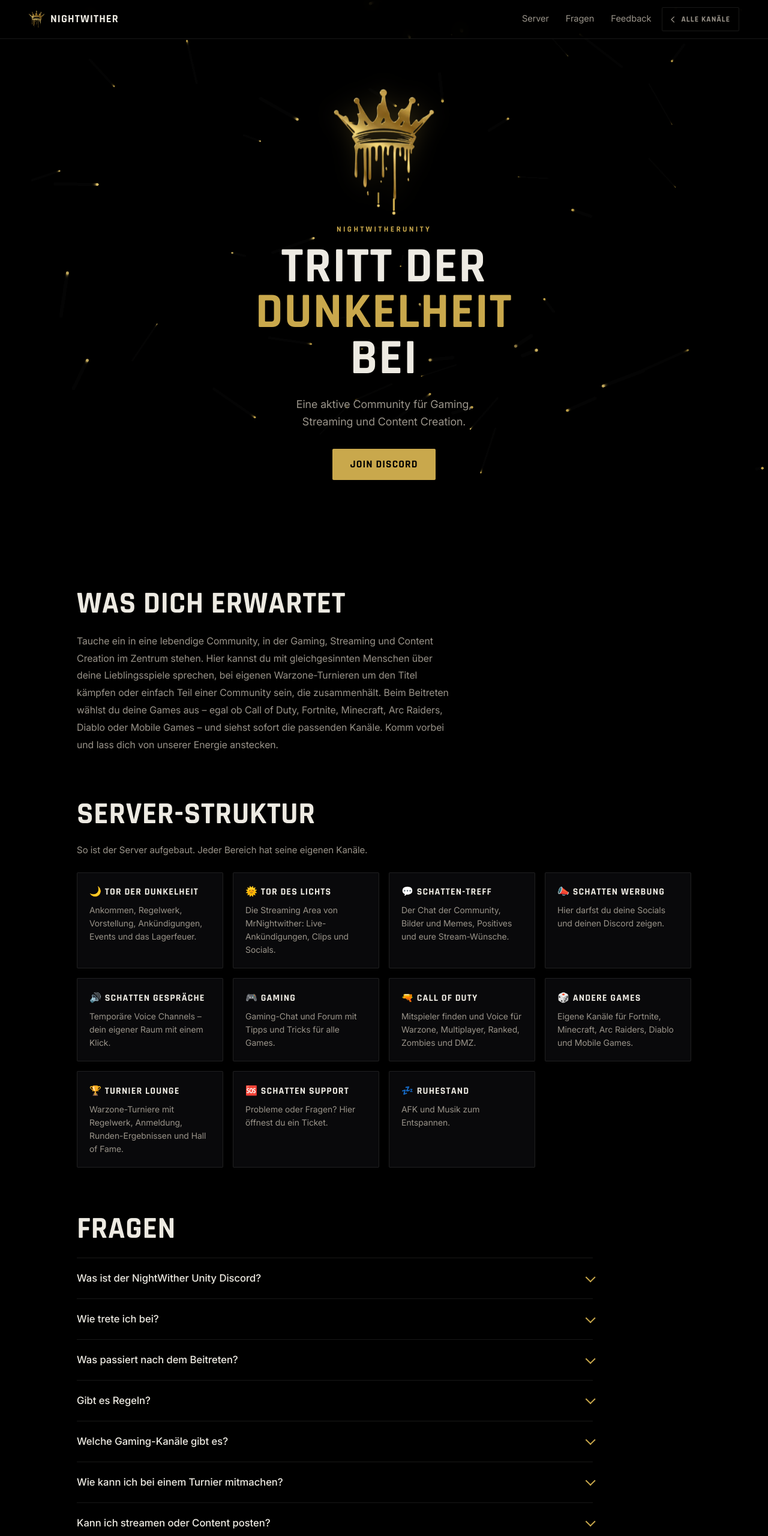
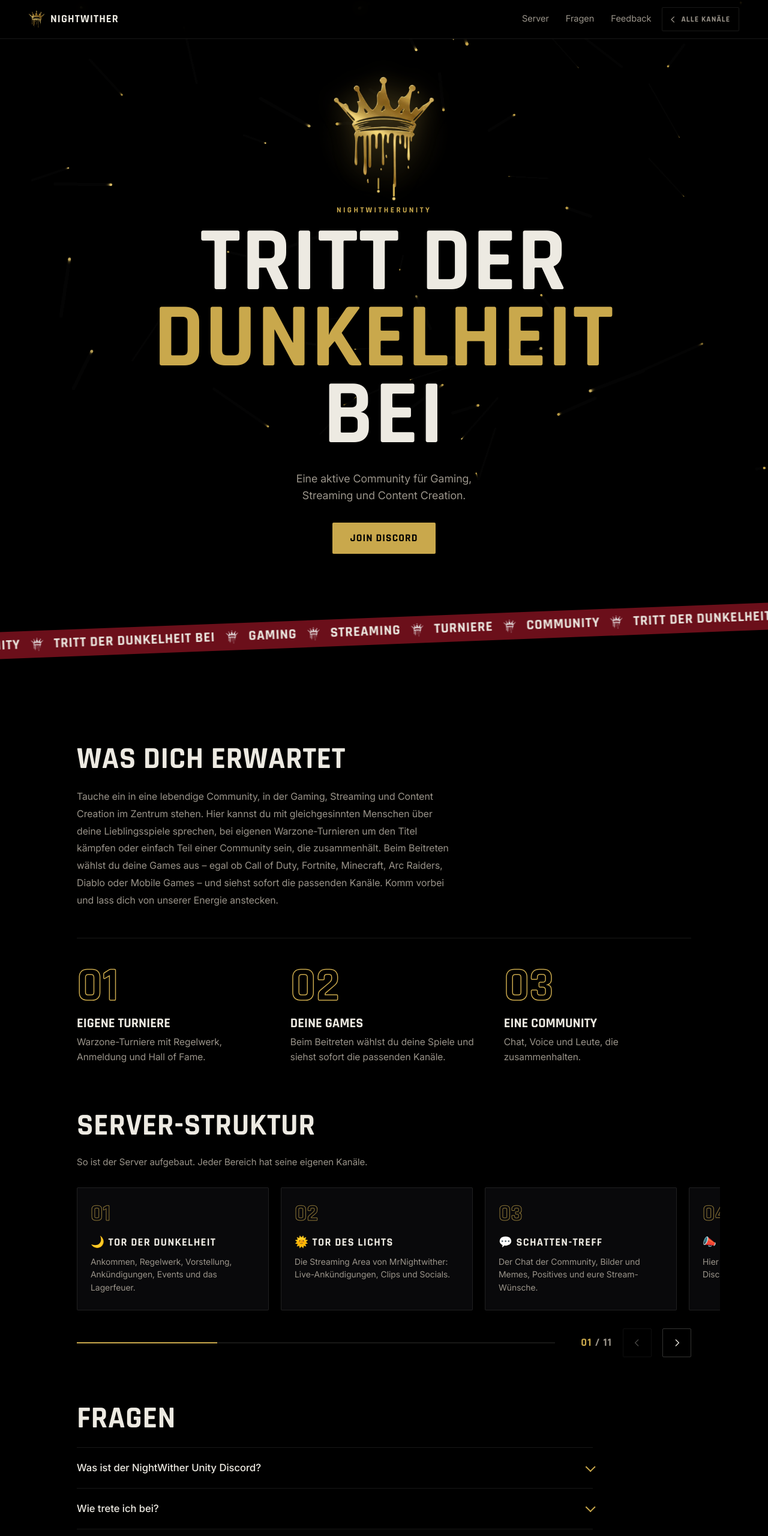
Before and after one commit to MrNightWither/discord, a plain HTML site: page index.html in a window 1280 px wide. Shown: the top 2560 px of the page at 60% size. Drawn offline with Linux system fonts and the light colour scheme; no server answers.

Commit message:
feat: Discord-Seite im Shop-Look, Mitgliederzahlen mit Wiederholung und Merker

```diff
--- /dev/null
+++ b/auftritt.css
@@ -0,0 +1,167 @@
+/* NightWither Discord-Seite – Umbau im Shop-Look (15.11.2026)
+   Großer Schriftzug, Laufband, Slider für die Server-Struktur, Einblenden beim Scrollen.
+   Zurücksetzen: in index.html die zwei Zeilen mit „auftritt“ entfernen. */
+
+/* ---------- Leiste: goldene Fortschrittslinie + wachsender Unterstrich ---------- */
+.bar::after {
+  content: ''; position: absolute; left: 0; right: 0; bottom: -1px; height: 2px;
+  background: linear-gradient(90deg, var(--gold), var(--gold-hi));
+  transform: scaleX(var(--prog, 0)); transform-origin: left;
+  pointer-events: none;
+}
+.bar-nav a { position: relative; padding: 6px 0; }
+.bar-nav a::after {
+  content: ''; position: absolute; left: 0; right: 0; bottom: 0; height: 1px; background: var(--gold);
+  transform: scaleX(0); transform-origin: right; transition: transform 0.35s var(--ease);
+}
+.bar-nav a:hover::after, .bar-nav a:focus-visible::after { transform: scaleX(1); transform-origin: left; }
+
+/* ---------- Kopf ---------- */
+.hero { min-height: calc(100svh - 66px - 96px); justify-content: center; padding-top: clamp(28px, 5vw, 64px); padding-bottom: clamp(36px, 6vw, 72px); }
+.hero-mark { margin-bottom: 26px; }
+.hero-mark::before {
+  content: ''; position: absolute; inset: -38% -45%; z-index: -1; pointer-events: none;
+  background: radial-gradient(closest-side, rgba(201, 168, 76, 0.22), transparent 72%);
+  animation: glimmen 5.5s ease-in-out infinite;
+}
+@keyframes glimmen { 0%, 100% { opacity: 0.45; transform: scale(0.94); } 50% { opacity: 1; transform: scale(1.06); } }
+.hero-word { font-size: clamp(3.1rem, 16.5vw, 9.5rem); line-height: 0.84; letter-spacing: 0.01em; }
+.hero-line { margin-top: 26px; }
+
+/* Goldknopf: Lichtstreifen beim Überfahren */
+.btn-gold { position: relative; overflow: hidden; }
+.btn-gold::before {
+  content: ''; position: absolute; top: 0; bottom: 0; left: 0; width: 45%;
+  background: linear-gradient(100deg, transparent, rgba(255, 255, 255, 0.55), transparent);
+  transform: translateX(-130%) skewX(-18deg);
+  transition: transform 0.75s var(--ease);
+  pointer-events: none;
+}
+.btn-gold:hover::before, .btn-gold:focus-visible::before { transform: translateX(330%) skewX(-18deg); }
+.btn-gold[disabled]::before { display: none; }
+
+/* ---------- Laufband ---------- */
+.band { position: relative; z-index: 1; height: clamp(84px, 11vw, 120px); overflow: hidden; margin-bottom: clamp(24px, 4vw, 48px); }
+.band-in {
+  position: absolute; left: -10%; top: 28%; width: 120%;
+  padding: 11px 0; overflow: hidden;
+  background: var(--blood);
+  transform: rotate(-2.2deg);
+  box-shadow: 0 10px 30px rgba(0, 0, 0, 0.6);
+}
+.band-track { display: flex; width: max-content; animation: bandLauf 44s linear infinite; }
+.band-track span {
+  display: inline-flex; align-items: center; gap: 18px; padding-right: 18px;
+  font-family: var(--display); font-weight: 700; text-transform: uppercase; white-space: nowrap;
+  font-size: clamp(1.05rem, 2vw, 1.45rem); letter-spacing: 0.04em; line-height: 1; color: var(--bone);
+}
+.band-track img { width: 20px; height: auto; filter: brightness(0) invert(0.93); }
+@keyframes bandLauf { to { transform: translateX(-50%); } }
+
+/* ---------- Zahlen: groß und ohne Kasten ---------- */
+.stats { grid-template-columns: repeat(2, minmax(0, 1fr)); max-width: 760px; gap: 0; border-top: 1px solid var(--line); border-bottom: 1px solid var(--line); padding: 0; margin: 0 auto clamp(40px, 6vw, 84px); width: calc(100% - var(--pad) * 2); }
+.stat-card { background: none; border: 0; backdrop-filter: none; -webkit-backdrop-filter: none; padding: clamp(22px, 4vw, 38px) 12px; }
+.stat-card + .stat-card { border-left: 1px solid var(--line); }
+.stat-card::after { display: none; }
+.stat-number { font-size: clamp(3rem, 9vw, 5.6rem); font-variant-numeric: tabular-nums; }
+
+/* ---------- Was dich erwartet: drei Punkte ---------- */
+.punkte { list-style: none; display: grid; grid-template-columns: repeat(3, 1fr); gap: clamp(18px, 3.4vw, 48px); margin-top: clamp(28px, 4vw, 48px); padding-top: clamp(24px, 3.4vw, 40px); border-top: 1px solid var(--line); }
+.punkt-nr {
+  display: block; font-family: var(--display); font-weight: 700; line-height: 1;
+  font-size: clamp(3.2rem, 6.4vw, 5rem); color: transparent; -webkit-text-stroke: 1.5px var(--gold);
+}
+.punkte h3 { font-family: var(--display); font-weight: 700; text-transform: uppercase; font-size: 1.4rem; line-height: 1.1; margin: 10px 0 6px; }
+.punkte p { color: var(--ash); max-width: 32ch; font-size: 0.98rem; }
+
+/* ---------- Server-Struktur als Slider (Klasse setzt auftritt.js) ---------- */
+.server-grid { counter-reset: bereich; }
+.server-item::before {
+  counter-increment: bereich; content: counter(bereich, decimal-leading-zero);
+  display: block; margin-bottom: 14px;
+  font-family: var(--display); font-weight: 700; font-size: 2.4rem; line-height: 1;
+  color: transparent; -webkit-text-stroke: 1px rgba(201, 168, 76, 0.7);
+}
+.server-item { padding: 24px 22px 26px; }
+.server-item h3 { font-size: 1.15rem; }
+.server-grid.is-slider {
+  display: flex; gap: clamp(12px, 1.8vw, 20px);
+  overflow-x: auto; overscroll-behavior-x: contain;
+  scroll-snap-type: x mandatory; scrollbar-width: none;
+  margin-inline: calc(var(--pad) * -1); padding: 6px var(--pad) 10px;
+  scroll-padding-inline: var(--pad);
+  cursor: grab;
+}
+.server-grid.is-slider::-webkit-scrollbar { display: none; }
+.server-grid.is-slider:focus-visible { outline-offset: -2px; }
+.server-grid.is-slider .server-item { flex: 0 0 clamp(240px, 27vw, 320px); scroll-snap-align: start; min-height: 190px; }
+.server-grid.is-slider.zieht { scroll-snap-type: none; cursor: grabbing; user-select: none; }
+
+.slider-nav { display: flex; align-items: center; gap: 18px; margin-top: 20px; }
+.slider-line { position: relative; flex: 1; height: 2px; background: var(--line); overflow: hidden; }
+.slider-line i { position: absolute; left: 0; top: 0; bottom: 0; background: var(--gold); transition: transform 0.15s linear; }
+.slider-count { font-family: var(--display); font-weight: 700; font-size: 1.15rem; letter-spacing: 0.06em; color: var(--ash); font-variant-numeric: tabular-nums; min-width: 4.2em; text-align: right; }
+.slider-count b { color: var(--gold); font-weight: 700; }
+.slider-btn {
+  width: 48px; height: 48px; flex: none; display: grid; place-items: center;
+  border: 1px solid rgba(237, 234, 226, 0.22); border-radius: 2px;
+  transition: border-color 0.2s, background 0.2s, opacity 0.2s;
+}
+.slider-btn svg { width: 20px; height: 20px; fill: none; stroke: var(--bone); stroke-width: 1.6; stroke-linecap: round; stroke-linejoin: round; transition: transform 0.3s var(--ease), stroke 0.2s; }
+.slider-btn:hover:not([disabled]) { border-color: var(--gold); background: var(--gold); }
+.slider-btn:hover:not([disabled]) svg { stroke: var(--black); }
+.slider-btn.vor:hover:not([disabled]) svg { transform: translateX(3px); }
+.slider-btn.zurueck:hover:not([disabled]) svg { transform: translateX(-3px); }
+.slider-btn[disabled] { opacity: 0.3; cursor: default; }
+
+/* ---------- Fragen ---------- */
+.faq summary { transition: color 0.2s; }
+.faq summary:hover { color: var(--gold-hi); }
+.faq details[open] p { animation: antwort 0.45s var(--ease); }
+@keyframes antwort { from { opacity: 0; transform: translateY(-8px); } to { opacity: 1; transform: none; } }
+
+/* ---------- Abschluss: großer Beitritts-Block ---------- */
+.cta {
+  position: relative; z-index: 1; text-align: center;
+  padding: clamp(64px, 10vw, 130px) var(--pad);
+  margin-bottom: clamp(40px, 6vw, 84px);
+  border-top: 1px solid var(--line); border-bottom: 1px solid var(--line);
+  background: radial-gradient(ellipse at 50% 100%, rgba(201, 168, 76, 0.1), transparent 62%);
+}
+.cta h2 { font-family: var(--display); font-weight: 700; text-transform: uppercase; font-size: clamp(2.6rem, 9vw, 6.4rem); line-height: 0.9; letter-spacing: 0.01em; }
+.cta h2 .gold { color: var(--gold); }
+.cta p { color: var(--ash); max-width: 40ch; margin: 20px auto 30px; }
+
+/* ---------- Einblenden beim Scrollen (Klassen setzt auftritt.js) ---------- */
+/* Vorher liefen alle Abschnitte schon beim Laden ab, auch die weit unten – jetzt erst, wenn man hinkommt */
+.stats, .sec { animation: none; }
+.rv {
+  opacity: 0; transform: translateY(18px);
+  transition: opacity 0.7s ease var(--rv-d, 0ms), transform 0.8s var(--ease) var(--rv-d, 0ms);
+}
+.rv.rv-in { opacity: 1; transform: none; }
+/* Der Schnitt liegt auf der inneren Hülle: ein ganz weggeschnittenes Element gilt für den Browser als unsichtbar */
+.rv-h .rv-hi {
+  display: block;
+  clip-path: inset(0 0 100% 0); transform: translateY(0.3em);
+  transition: clip-path 0.9s var(--ease) var(--rv-d, 0ms), transform 0.9s var(--ease) var(--rv-d, 0ms);
+}
+.rv-h.rv-in .rv-hi { clip-path: inset(-0.15em 0 -0.15em 0); transform: none; }
+
+.foot-links a { transition: color 0.2s, transform 0.3s var(--ease); }
+.foot-links a:hover { transform: translateY(-2px); }
+
+@media (max-width: 768px) {
+  .punkte { grid-template-columns: 1fr; }
+  .punkte li { display: grid; grid-template-columns: 4.6rem 1fr; column-gap: 14px; align-items: start; }
+  .punkt-nr { grid-row: span 2; font-size: 3.2rem; }
+  .punkte h3 { margin-top: 4px; }
+  .server-grid.is-slider .server-item { flex-basis: 76vw; }
+  .slider-btn { width: 44px; height: 44px; }
+}
+
+@media (prefers-reduced-motion: reduce) {
+  .hero-mark::before, .band-track { animation: none !important; }
+  .btn-gold::before { display: none; }
+  .rv, .rv-h .rv-hi { opacity: 1; transform: none; clip-path: none; }
+}
--- /dev/null
+++ b/auftritt.js
@@ -0,0 +1,216 @@
+'use strict';
+
+/* NightWither Discord-Seite – Laufband, Slider und Scroll-Bewegung (15.11.2026)
+   Läuft nach discord.js und fasst dessen Daten nicht an (liest nur die schon geladenen Zahlen aus der Seite).
+   Zurücksetzen: in index.html die zwei Zeilen mit „auftritt“ entfernen. */
+(() => {
+  const ruhig = window.matchMedia('(prefers-reduced-motion: reduce)').matches;
+  const hatBeobachter = 'IntersectionObserver' in window;
+  const STAFFEL_MS = 70;      // Abstand zwischen Geschwistern beim Einblenden
+  const STAFFEL_MAX = 6;
+  const ZIEH_SCHWELLE_PX = 4; // ab hier gilt eine Mausbewegung als Ziehen
+  const ZAEHL_DAUER_MS = 1100;
+  const BAND_WIEDERHOLUNGEN = 6;
+  const BAND_TEXT = ['Gaming', 'Streaming', 'Turniere', 'Community', 'Tritt der Dunkelheit bei'];
+  const NS = 'http://www.w3.org/2000/svg';
+
+  function neu(tag, klasse, text) {
+    const n = document.createElement(tag);
+    if (klasse) n.className = klasse;
+    if (text !== undefined) n.textContent = text;
+    return n;
+  }
+
+  function pfeil(pfad) {
+    const svg = document.createElementNS(NS, 'svg');
+    svg.setAttribute('viewBox', '0 0 24 24');
+    svg.setAttribute('aria-hidden', 'true');
+    const p = document.createElementNS(NS, 'path');
+    p.setAttribute('d', pfad);
+    svg.append(p);
+    return svg;
+  }
+
+  // Nur einmal je Bild arbeiten, egal wie oft der Browser das Ereignis meldet
+  function gedrosselt(fn) {
+    let wartet = false;
+    return () => {
+      if (wartet) return;
+      wartet = true;
+      requestAnimationFrame(() => { wartet = false; fn(); });
+    };
+  }
+
+  /* ---------- Laufband ---------- */
+  function bandFuellen(zusatz) {
+    const spur = document.getElementById('bandTrack');
+    if (!spur) return;
+    const teile = zusatz ? [...BAND_TEXT, zusatz] : BAND_TEXT;
+    const stuecke = [];
+    for (let runde = 0; runde < BAND_WIEDERHOLUNGEN; runde++) {
+      teile.forEach((t) => {
+        const sp = neu('span', '', t);
+        const krone = document.createElement('img');
+        krone.src = 'crown.webp';
+        krone.alt = '';
+        sp.append(krone);
+        stuecke.push(sp);
+      });
+    }
+    spur.replaceChildren(...stuecke);
+  }
+
+  /* ---------- Zahlen zählen hoch, sobald discord.js sie eingetragen hat ---------- */
+  function hochzaehlen(el) {
+    const ziel = Number(String(el.textContent).replace(/\D/g, ''));
+    if (!ziel || ruhig) return;
+    const start = performance.now();
+    const schritt = (jetzt) => {
+      const anteil = Math.min(1, (jetzt - start) / ZAEHL_DAUER_MS);
+      const weich = 1 - Math.pow(1 - anteil, 3);
+      el.textContent = Math.round(ziel * weich).toLocaleString('de-DE');
+      if (anteil < 1) requestAnimationFrame(schritt);
+    };
+    el.textContent = '0';
+    requestAnimationFrame(schritt);
+  }
+
+  function zahlen() {
+    const bereich = document.getElementById('discordStats');
+    if (!bereich) return;
+    let gezeigt = false;
+    const zeigen = () => {
+      if (gezeigt || bereich.hidden) return;
+      gezeigt = true;
+      const online = document.getElementById('statOnline');
+      if (online && Number(String(online.textContent).replace(/\D/g, ''))) bandFuellen(`${online.textContent} gerade online`);
+      bereich.querySelectorAll('.stat-number').forEach(hochzaehlen);
+    };
+    new MutationObserver(zeigen).observe(bereich, { attributes: true, attributeFilter: ['hidden'] });
+    zeigen();
+  }
+
+  /* ---------- Einblenden beim Scrollen ---------- */
+  function einblenden() {
+    if (ruhig || !hatBeobachter) return;
+    const gruppen = [
+      ['.sec h2, .cta h2', 'rv-h'],
+      ['.stats, .sec-lead, .sec-note, .punkte li, .faq details, .form, .cta p, .cta .btn-gold', 'rv']   // der Fuß bleibt draußen: ganz unten erreicht er die Auslöse-Zone nie
+    ];
+    const beobachter = new IntersectionObserver((eintraege) => {
+      eintraege.forEach((e) => {
+        if (!e.isIntersecting) return;
+        e.target.classList.add('rv-in');
+        beobachter.unobserve(e.target);
+      });
+    }, { threshold: 0.12, rootMargin: '0px 0px -6% 0px' });
+    gruppen.forEach(([auswahl, klasse]) => {
+      document.querySelectorAll(auswahl).forEach((n) => {
+        const platz = [...n.parentElement.children].filter((c) => c.matches(auswahl)).indexOf(n);
+        if (klasse === 'rv-h') {
+          const huelle = neu('span', 'rv-hi');
+          huelle.append(...n.childNodes);
+          n.append(huelle);
+        }
+        n.classList.add(klasse);
+        n.style.setProperty('--rv-d', `${Math.min(platz, STAFFEL_MAX) * STAFFEL_MS}ms`);
+        beobachter.observe(n);
+      });
+    });
+  }
+
+  /* ---------- Goldene Fortschrittslinie ---------- */
+  function fortschritt() {
+    const bar = document.querySelector('.bar');
+    if (!bar) return;
+    const setzen = () => {
+      const max = document.documentElement.scrollHeight - window.innerHeight;
+      bar.style.setProperty('--prog', max > 0 ? Math.min(1, window.scrollY / max).toFixed(4) : '0');
+    };
+    const melden = gedrosselt(setzen);
+    window.addEventListener('scroll', melden, { passive: true });
+    window.addEventListener('resize', melden);
+    setzen();
+  }
+
+  /* ---------- Server-Struktur als Slider ---------- */
+  function serverSlider() {
+    const grid = document.querySelector('.server-grid');
+    if (!grid || grid.children.length < 2) return;
+
+    const daumen = neu('i');
+    const linie = neu('div', 'slider-line');
+    linie.append(daumen);
+    const zaehler = neu('span', 'slider-count');
+    const zurueck = neu('button', 'slider-btn zurueck');
+    zurueck.type = 'button';
+    zurueck.setAttribute('aria-label', 'Zurück');
+    zurueck.append(pfeil('M14 6l-6 6 6 6'));
+    const vor = neu('button', 'slider-btn vor');
+    vor.type = 'button';
+    vor.setAttribute('aria-label', 'Weiter');
+    vor.append(pfeil('M10 6l6 6-6 6'));
+    const nav = neu('div', 'slider-nav');
+    nav.append(linie, zaehler, zurueck, vor);
+    grid.after(nav);
+
+    grid.classList.add('is-slider');
+    grid.tabIndex = 0;
+    grid.setAttribute('role', 'region');
+    grid.setAttribute('aria-label', 'Bereiche des Servers, seitlich blätterbar');
+
+    const schritt = () => grid.children[0].getBoundingClientRect().width + (parseFloat(getComputedStyle(grid).columnGap) || 0);
+    const ende = () => grid.scrollWidth - grid.clientWidth;
+
+    const stand = () => {
+      const max = ende();
+      const anteil = Math.min(1, grid.clientWidth / grid.scrollWidth);
+      const weg = max > 0 ? Math.min(1, grid.scrollLeft / max) : 0;
+      daumen.style.width = `${anteil * 100}%`;
+      daumen.style.transform = `translateX(${weg * (1 / anteil - 1) * 100}%)`;
+      const anzahl = grid.children.length;
+      const platz = weg > 0.995 ? anzahl : Math.min(anzahl, Math.round(grid.scrollLeft / schritt()) + 1);
+      zaehler.replaceChildren(neu('b', '', String(platz).padStart(2, '0')), ` / ${String(anzahl).padStart(2, '0')}`);
+      zurueck.disabled = grid.scrollLeft < 2;
+      vor.disabled = grid.scrollLeft > max - 2;
+    };
+    const melden = gedrosselt(stand);
+
+    const blaettern = (richtung) => grid.scrollBy({ left: richtung * schritt(), behavior: ruhig ? 'auto' : 'smooth' });
+    zurueck.addEventListener('click', () => blaettern(-1));
+    vor.addEventListener('click', () => blaettern(1));
+    grid.addEventListener('scroll', melden, { passive: true });
+    window.addEventListener('resize', melden);
+
+    // Mit der Maus ziehen (am Handy wischt der Browser von selbst)
+    let zieht = false, bewegt = false, startX = 0, startLinks = 0;
+    grid.addEventListener('pointerdown', (e) => {
+      if (e.pointerType !== 'mouse' || e.button !== 0) return;
+      zieht = true; bewegt = false; startX = e.clientX; startLinks = grid.scrollLeft;
+    });
+    window.addEventListener('pointermove', (e) => {
+      if (!zieht) return;
+      const dx = e.clientX - startX;
+      if (!bewegt && Math.abs(dx) > ZIEH_SCHWELLE_PX) { bewegt = true; grid.classList.add('zieht'); }
+      if (bewegt) grid.scrollLeft = startLinks - dx;
+    });
+    const loslassen = () => {
+      if (!zieht) return;
+      zieht = false;
+      if (!bewegt) return;
+      const s = schritt();
+      grid.scrollTo({ left: Math.min(ende(), Math.round(grid.scrollLeft / s) * s), behavior: ruhig ? 'auto' : 'smooth' });
+      setTimeout(() => grid.classList.remove('zieht'), 450);
+    };
+    window.addEventListener('pointerup', loslassen);
+    window.addEventListener('pointercancel', loslassen);
+
+    stand();
+  }
+
+  bandFuellen('');
+  serverSlider();
+  einblenden();
+  fortschritt();
+  zahlen();
+})();
--- a/discord.js
+++ b/discord.js
@@ -72,20 +72,56 @@ document.querySelectorAll('.menu-item').forEach((item) => item.addEventListener(
 document.addEventListener('keydown', (e) => { if (e.key === 'Escape') closeMenu(); });
 
 // ---------- Mitgliederzahl ----------
-async function loadStats() {
+// Discord antwortet dem Worker nicht immer beim ersten Mal. Darum: mehrmals versuchen
+// und die zuletzt gesehenen Zahlen im Browser merken, damit der Bereich nie leer bleibt.
+const STATS_MERKER = 'nwu-discord-stats';
+const STATS_VERSUCHE = 4;
+const STATS_PAUSE_MS = 1500;
+const STATS_ZEITLIMIT_MS = 6000;
+
+function showStats(members, online) {
+  $('statMembers').textContent = members.toLocaleString('de-DE');
+  $('statOnline').textContent = (online || 0).toLocaleString('de-DE');
+  $('discordStats').hidden = false;
+}
+
+function gemerkteStats() {
   try {
-    const res = await fetch(WORKER + '/discord-stats', { credentials: 'omit' });
-    if (!res.ok) return;
+    const d = JSON.parse(localStorage.getItem(STATS_MERKER) || 'null');
+    return d && Number(d.members) > 0 ? { members: Number(d.members), online: Number(d.online) || 0 } : null;
+  } catch (e) {
+    return null; // Speicher gesperrt oder Inhalt kaputt: dann eben ohne Merker
+  }
+}
+
+async function fetchStats() {
+  const abbruch = new AbortController();
+  const uhr = setTimeout(() => abbruch.abort(), STATS_ZEITLIMIT_MS);
+  try {
+    const res = await fetch(WORKER + '/discord-stats', { credentials: 'omit', signal: abbruch.signal });
+    if (!res.ok) return null;
     const data = await res.json();
     const members = Number(data.members);
-    const online = Number(data.online);
-    if (!members) return;
-    $('statMembers').textContent = members.toLocaleString('de-DE');
-    $('statOnline').textContent = (online || 0).toLocaleString('de-DE');
-    $('discordStats').hidden = false;
+    return members > 0 ? { members, online: Number(data.online) || 0 } : null;
   } catch (e) {
-    // Ohne Zahlen bleibt der Bereich einfach ausgeblendet
+    return null; // Netzfehler oder Zeitlimit: der nächste Versuch folgt
+  } finally {
+    clearTimeout(uhr);
   }
+}
+
+async function loadStats() {
+  for (let versuch = 0; versuch < STATS_VERSUCHE; versuch++) {
+    if (versuch) await new Promise((r) => setTimeout(r, STATS_PAUSE_MS * versuch));
+    const stats = await fetchStats();
+    if (!stats) continue;
+    showStats(stats.members, stats.online);
+    try { localStorage.setItem(STATS_MERKER, JSON.stringify(stats)); } catch (e) { /* Speicher gesperrt: nicht schlimm */ }
+    return;
+  }
+  // Alle Versuche gescheitert: lieber die Zahlen vom letzten Besuch als gar keine
+  const alt = gemerkteStats();
+  if (alt) showStats(alt.members, alt.online);
 }
 loadStats();
 
--- a/index.html
+++ b/index.html
@@ -360,6 +360,7 @@
     .hero-crown { animation: none !important; }
   }
 </style>
+<link rel="stylesheet" href="auftritt.css?v=20261115a">
 </head>
 <body>
 
@@ -408,6 +409,8 @@
     <a class="btn-gold" href="https://discord.gg/EThzYwM42u" target="_blank" rel="noopener noreferrer">Join Discord</a>
   </section>
 
+  <div class="band" aria-hidden="true"><div class="band-in"><div class="band-track" id="bandTrack"></div></div></div>
+
   <!-- Mitgliederzahl, geladen über den eigenen Worker -->
   <section class="stats" id="discordStats" aria-label="Server in Zahlen" hidden>
     <div class="stat-card">
@@ -429,6 +432,11 @@
       deine Games aus – egal ob Call of Duty, Fortnite, Minecraft, Arc Raiders, Diablo oder Mobile Games – und
       siehst sofort die passenden Kanäle. Komm vorbei und lass dich von unserer Energie anstecken.
     </p>
+    <ul class="punkte">
+      <li><span class="punkt-nr" aria-hidden="true">01</span><h3>Eigene Turniere</h3><p>Warzone-Turniere mit Regelwerk, Anmeldung und Hall of Fame.</p></li>
+      <li><span class="punkt-nr" aria-hidden="true">02</span><h3>Deine Games</h3><p>Beim Beitreten wählst du deine Spiele und siehst sofort die passenden Kanäle.</p></li>
+      <li><span class="punkt-nr" aria-hidden="true">03</span><h3>Eine Community</h3><p>Chat, Voice und Leute, die zusammenhalten.</p></li>
+    </ul>
   </section>
 
   <section class="sec" id="server" aria-labelledby="serverTitle">
@@ -485,6 +493,12 @@
     </details>
   </section>
 
+  <section class="cta" aria-labelledby="ctaTitle">
+    <h2 id="ctaTitle">Die <span class="gold">Schatten</span> warten</h2>
+    <p>Ein Klick, ein paar kurze Fragen von Discord, und du bist drin.</p>
+    <a class="btn-gold" href="https://discord.gg/EThzYwM42u" target="_blank" rel="noopener noreferrer">Join Discord</a>
+  </section>
+
   <section class="sec" id="feedback" aria-labelledby="feedbackTitle">
     <h2 id="feedbackTitle">Dein Feedback</h2>
     <p class="sec-note">Hast du Verbesserungsvorschläge oder einen Fehler gefunden? Teile dein Feedback mit uns.</p>
@@ -533,7 +547,8 @@
 </footer>
 
 <script src="saison.js?v=20261024a" data-nach=".hero-eyebrow" data-ebene="0"></script>
-<script src="discord.js?v=20261024a"></script>
+<script src="discord.js?v=20261115a"></script>
+<script src="auftritt.js?v=20261115a"></script>
 
 </body>
 </html>
```
